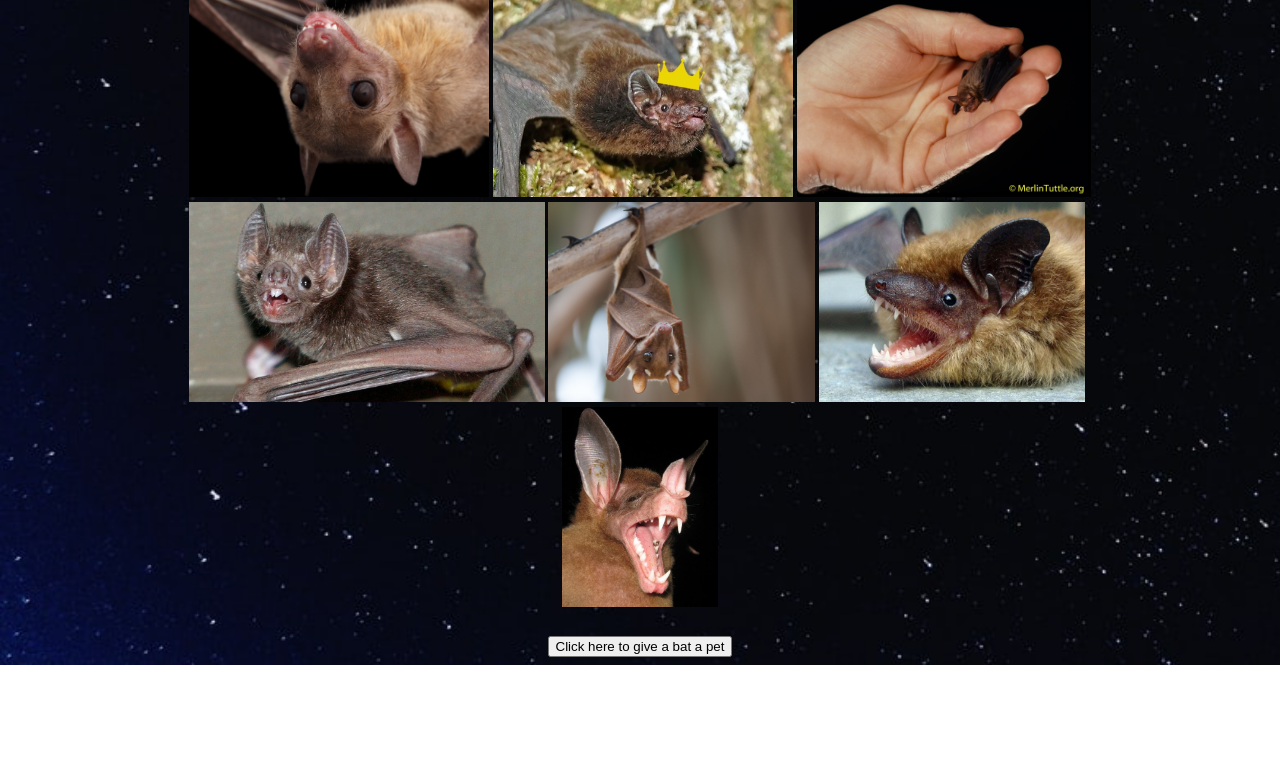
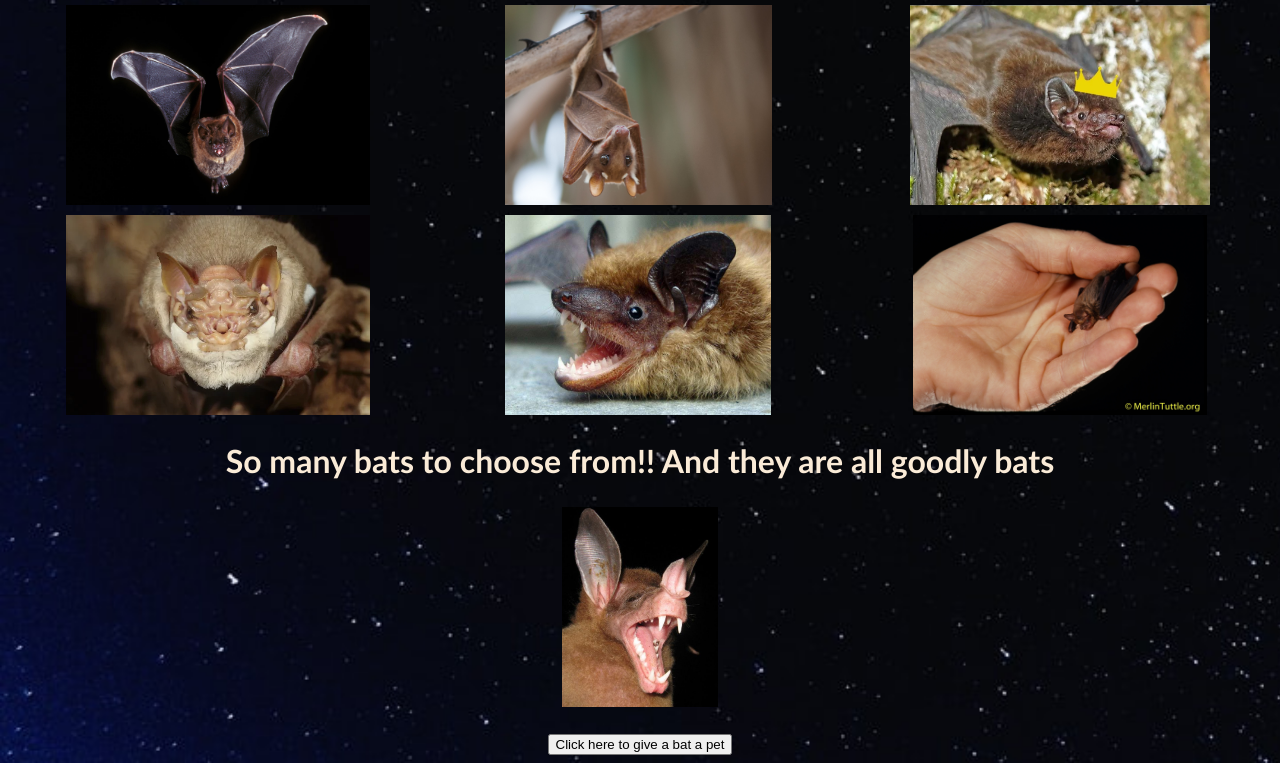
Before and after one commit to skalchik/bat_code, a plain HTML site: page index.html in a window 1280 px wide. Shown: the part 513-1276 px from the top of the page. Before the commit the page ends 1178 px from the top, so only its background shows below. Drawn offline with Linux system fonts and the light colour scheme.

Commit message:
night sky and pics align

```diff
--- a/index.html
+++ b/index.html
@@ -10,23 +10,24 @@
 <body>
     <h1>What is the Best Bat?</h1>
         <a href="https://batworld.org/"><img src="./resources/images/brown_bat.jpg" height="200" width="300"  alt="a very good brown bat"></a>
-        <div class="bat pics">
-        <div class="bats col 1">
+        <div class="batpics">
+        <div class="batscol">
             <img src="./resources/images/bats-hanging-upside-down.jpg">
             <img src="./resources/images/fly_bat.jpg">
             <img src="./resources/images/goblin_bat.webp">
         </div>
-        <div class="bats col 2">
+        <div class="batscol">
+            <img src="./resources/images/vampire_bat_teef.jpg">
+            <img src="./resources/images/bat2.jpg">
+            <img src="./resources/images/nommies.jpg">
+        </div>
+        <div class="batscol">
             <img src="./resources/images/happy_upsidedown.jpg">
             <img src="./resources/images/king_bat.webp">
             <img src="./resources/images/lil_bat.jpg">
         </div>
-        <div class="bats col 3">
-            <img src="./resources/images/vampire_bat_teef.jpg">
-            <img src="./resources/images/bat2.jpg">
-            <img src="./resources/images/nommies.jpg">
         </div>
-        </div>
+        <h1>So many bats to choose from!! And they are all goodly bats</h1>
         <div class="spectral">
             <img src="./resources/images/spectral bat.jpg">
         </div>
--- a/resources/css/index.css
+++ b/resources/css/index.css
@@ -1,8 +1,9 @@
 body {
-    font-family: Impact, Haettenschweiler, 'Arial Narrow Bold', sans-serif;
+    font-family: 'Gill Sans', 'Gill Sans MT', Calibri, 'Trebuchet MS', sans-serif;
     display: flex;
     flex-flow: column;
     justify-content: center;
+    align-content: center;
     align-items: center;
     background-image: url(../../resources/images/night-sky2.jpg);
     background-size: cover;
@@ -12,8 +13,25 @@ body {
 img {
     max-height: 200px;
     max-width: auto;
+    margin: 5px;
 }
 
 h1 {
     color: antiquewhite;
+
 }
+
+.batscol  {
+    display: flex;
+    flex-wrap: wrap;
+    justify-content: center;
+    align-items: center;
+
+}
+
+.batpics {
+    max-width: 100%;
+    height: auto;
+    display: flex;
+    justify-content: center;
+}
```
